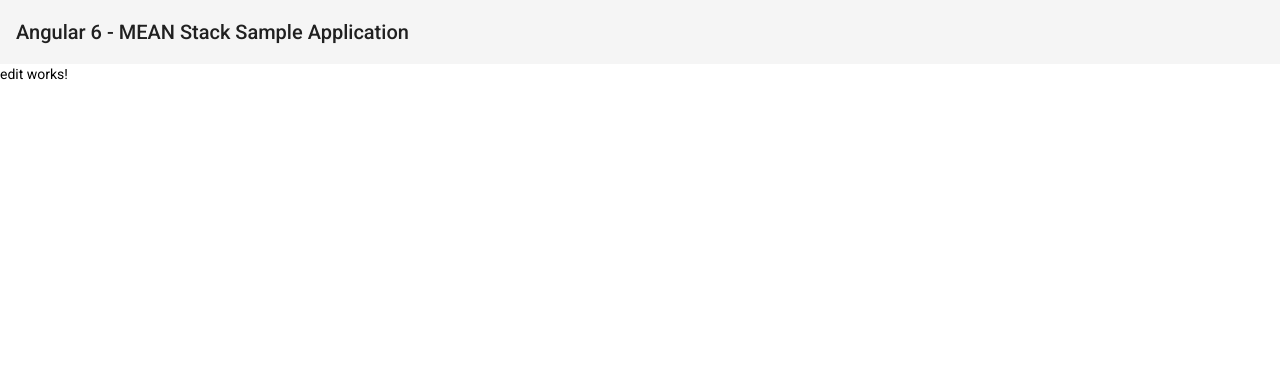
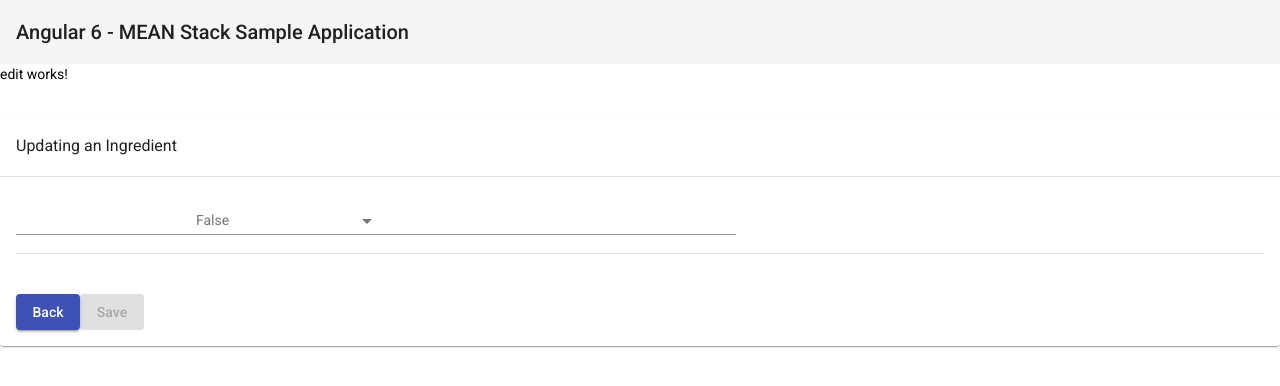
Before and after one commit to christopher-lew/pp, an Angular app in the folder frontend/: page /edit/1 in a window 1280 px wide. Shown: the top 386 px of the page. Built offline with nearby package versions, Linux system fonts and the light colour scheme; no server answers.

Commit message:
Create and Update

```diff
--- a/frontend/src/app/components/create/create.component.html
+++ b/frontend/src/app/components/create/create.component.html
@@ -1 +1,32 @@
 <p>create works!</p>
+<div>
+    <br>
+    <mat-card>
+        <section class="mat-typography">
+            <h3>Add a new Ingredient</h3>
+        </section>
+        <mat-divider></mat-divider>
+        <br>
+        <form [formGroup]='createForm' class='create-form'>
+            <mat-form-field class="field-full-width">
+                <input matInput placeHolder="Ingredient Name" formControlName="name" #name>
+            </mat-form-field>
+            <mat-form-field class="field-full-width">
+                <mat-select placeholder="False" formControlName="isInPantry" #isInPantry>
+                    <mat-option value="True">True</mat-option>
+                    <mat-option value="False">False</mat-option>
+                </mat-select>
+            </mat-form-field>
+            <mat-form-field class="field-full-width">
+                <input matInput placeHolder="Net" formControlName="net" #net>
+            </mat-form-field>
+            <mat-form-field class="field-full-width">
+                <input matInput placeHolder="Metric" formControlName="metric" #metric>
+            </mat-form-field>
+            <br><br>
+            <button mat-raised-button color="accent" routerLink="/list">Back</button>
+            <button type="submit" (click)="addIngredient(name.value,isInPantry.value,net.value,metric.value)"
+            [disabled]="createForm.pristine || createForm.invalid" mat-raised-button color="primary">Save</button>
+        </form>
+    </mat-card>
+</div>
--- a/frontend/src/app/components/create/create.component.ts
+++ b/frontend/src/app/components/create/create.component.ts
@@ -1,4 +1,7 @@
 import { Component, OnInit } from '@angular/core';
+import { FormBuilder, FormGroup, Validators } from '@angular/forms';
+import { Router } from '@angular/router';
+import { IngredientService } from '../../ingredient.service';
 
 @Component({
   selector: 'app-create',
@@ -7,9 +10,32 @@
 })
 export class CreateComponent implements OnInit {
 
-  constructor() { }
+  createForm: FormGroup;
+
+  constructor(private ingredientService: IngredientService, private fb: FormBuilder, private router: Router) {
+    this.createForm = this.fb.group({
+      name: ['', Validators.required],
+      isInPantry: '',
+      net: '',
+      metric:'',
+      editedDate: Date.now,
+      createdDate: Date.now,
+    })
+  }
+
+  addIngredient(name, isInPantry, net, metric){
+    if(isInPantry = "True")
+      isInPantry= true;
+    else
+      isInPantry = false;
+    this.ingredientService.createIngredient(name, isInPantry, net, metric).subscribe(()=>{
+      // Function call. So after this above function is ran, it'll redirect you back to the list page.
+      this.router.navigate(['/list']);
+    })
+  }
 
   ngOnInit(): void {
   }
 
 }
+//Name, isInPantry, net, metric, Last Edited, Created
--- a/frontend/src/app/components/edit/edit.component.html
+++ b/frontend/src/app/components/edit/edit.component.html
@@ -1 +1,33 @@
 <p>edit works!</p>
+<div>
+    <br>
+    <mat-card>
+        <section class="mat-typography">
+            <h3>Updating an Ingredient</h3>
+        </section>
+        <mat-divider></mat-divider>
+        <br>
+        <form [formGroup]="updateForm" class="edit-form">
+            <mat-form-field class="field-full-width">
+                <input matInput placeHolder="Ingredient Name" formControlName="name" #name>
+            </mat-form-field>
+            <mat-form-field class="field-full-width">
+                <mat-select placeholder="False" formControlName="isInPantry" #isInPantry>
+                    <mat-option value="True">True</mat-option>
+                    <mat-option value="False">False</mat-option>
+                </mat-select>
+            </mat-form-field>
+            <mat-form-field class="field-full-width">
+                <input matInput placeHolder="Net" formControlName="net" #net>
+            </mat-form-field>
+            <mat-form-field class="field-full-width">
+                <input matInput placeHolder="Metric" formControlName="metric" #metric>
+            </mat-form-field>
+            <mat-divider></mat-divider>
+            <br><br>
+            <button mat-raised-button color="primary" routerLink="/list">Back</button>
+            <button type="submit" (click)="updateIngredient(name.value, isInPantry.value, net.value, metric.value)"
+            [disabled]="updateForm.pristine || updateForm.invalid" mat-raised-button color="primary">Save</button>
+        </form>
+    </mat-card>
+</div>
--- a/frontend/src/app/components/edit/edit.component.ts
+++ b/frontend/src/app/components/edit/edit.component.ts
@@ -1,4 +1,8 @@
 import { Component, OnInit } from '@angular/core';
+import { FormBuilder, FormGroup, Validators } from '@angular/forms';
+import { MatSnackBar } from '@angular/material/snack-bar';
+import { ActivatedRoute, Router } from '@angular/router';
+import { IngredientService } from '../../ingredient.service';
 
 @Component({
   selector: 'app-edit',
@@ -7,9 +11,48 @@
 })
 export class EditComponent implements OnInit {
 
-  constructor() { }
+  id: String;
+  ingredient: any = {};
+  updateForm: FormGroup;
+
+  constructor(private ingredientService: IngredientService, private fb: FormBuilder, private router: Router,
+    private route:ActivatedRoute, private snackBar: MatSnackBar) {
+    this.createForm();
+  }
 
   ngOnInit(): void {
+    this.route.params.subscribe(params => {
+      this.id = params.id;
+      this.ingredientService.getIngredientById(this.id).subscribe( res => {
+        this.ingredient = res;
+        this.updateForm.get('name').setValue(this.ingredient.name);
+        this.updateForm.get('isInPantry').setValue(this.ingredient.isInPantry);
+        this.updateForm.get('net').setValue(this.ingredient.net);
+        this.updateForm.get('metric').setValue(this.ingredient.metric);
+      })
+    })
+  }
+
+  createForm(){
+    this.updateForm = this.fb.group({
+      name: ['', Validators.required],
+      isInPantry: '',
+      net: '',
+      metric: '',
+    })
+  }
+
+  updateIngredient(name, isInPantry, net, metric){
+    if(isInPantry = "True")
+      isInPantry= true;
+    else
+      isInPantry = false;
+    this.ingredientService.updateIngredient(this.id, name, isInPantry, net, metric)
+    .subscribe( () => {
+      this.snackBar.open('Ingredient updated successfully', 'OK', {
+        duration: 3000,
+      })
+    })
   }
 
 }
--- a/frontend/src/app/ingredient.service.ts
+++ b/frontend/src/app/ingredient.service.ts
@@ -19,17 +19,26 @@
     return this.http.get(`${this.uri}/api/ingredients/${id}`);
   }
 
-  createIngredient(name){
+  createIngredient(name,isInPantry, net, metric){
     const ingredient = {
       name: name,
+      isInPantry: isInPantry,
+      net: net,
+      metric: metric,
+      editedDate: Date.now,
+      createdDate: Date.now,
     }
     console.log("Creating new ingredient " + ingredient.name);
     return this.http.post(`${this.uri}/api/ingredients/create`, ingredient);
   }
 
-  updateIngredient(id, name){
+  updateIngredient(id, name, isInPantry, net, metric){
     const ingredient ={
       name: name,
+      isInPantry: isInPantry,
+      net: net,
+      metric: metric,
+      editedDate: Date.now,
     }
     console.log("Updating existing ingredient " + ingredient.name);
     return this.http.put(`${this.uri}/api/ingredients/${id}`, ingredient)
```
Also changed, not shown: 2 other files (tests, documents, lock files or other folders).
